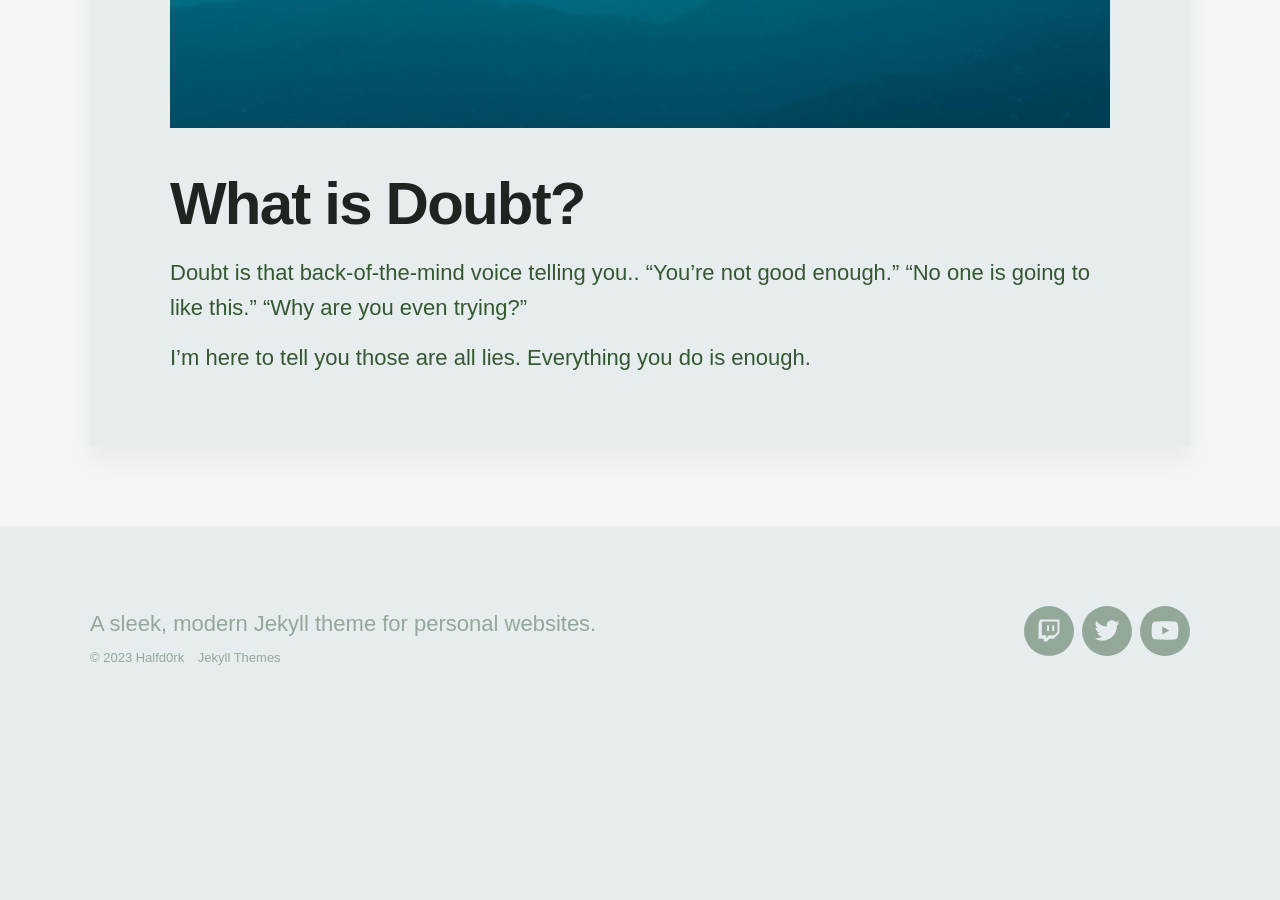
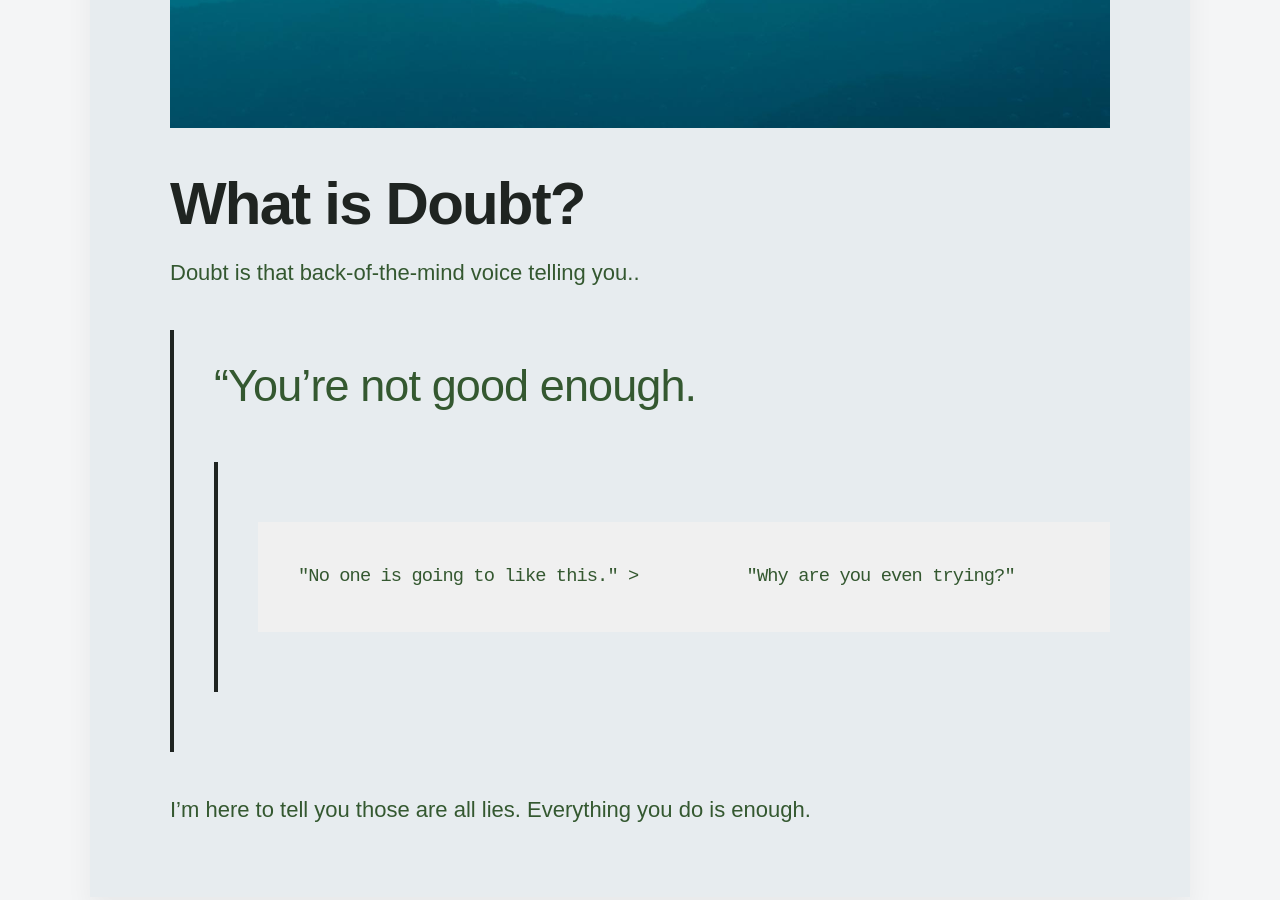
Before and after one commit to halfd0rk/halfd0rk.github.io, a Jekyll site: the page built from _posts/2023-08-09-SelfDoubt.md, in a window 1280 px wide and 900 px high, scrolled down 1003 px. Built offline with Jekyll 4.4.1, drawn with Linux system fonts in a browser that asks for light colours; nearby versions of some CDN libraries; some web fonts are replaced; before the commit the page ends 1747 px from its top, so only the background shows below that.

Commit message:
last page update

```diff
--- a/_posts/2023-08-09-SelfDoubt.md
+++ b/_posts/2023-08-09-SelfDoubt.md
@@ -10,9 +10,9 @@ featured_image: '/images/demo/demo-square.jpg'
 # What is Doubt?
 
 Doubt is that back-of-the-mind voice telling you..
-"You're not good enough."
-	"No one is going to like this."
-		"Why are you even trying?"
+>"You're not good enough.
+>>	"No one is going to like this."
+>>>		"Why are you even trying?"
 
 I'm here to tell you those are all lies.
 Everything you do is enough.
```
Also changed, not shown: _pages/contact.md (+1 -1 lines), _pages/links.md (+1 -1 lines), _projects/In The Sandbox.md (+2 -2 lines).
